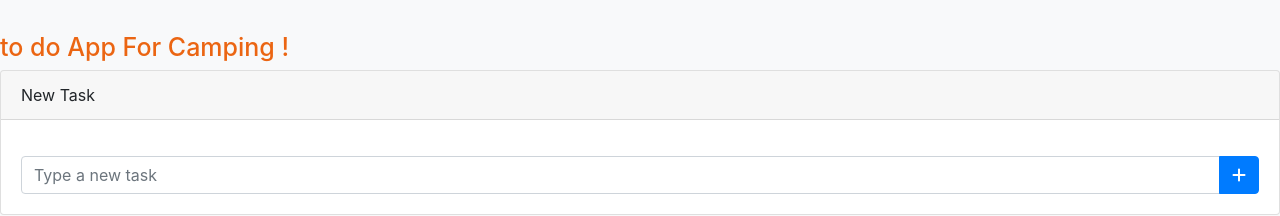
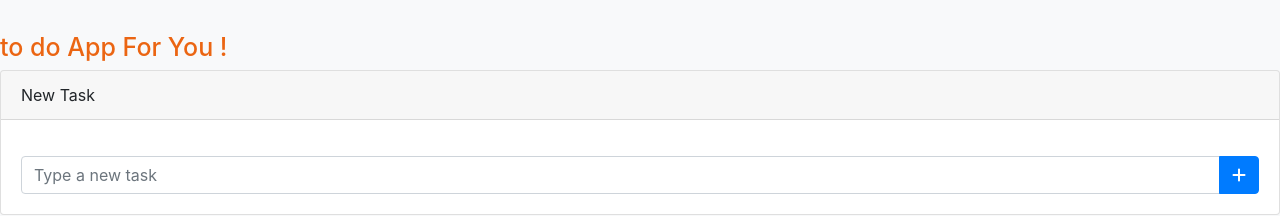
Before and after one commit to KYkadir/todoAppForHalloweenCamping, a plain HTML site: page index.html in a window 1280 px wide. Shown: the top 216 px of the page. Drawn offline with nearby package versions, Linux system fonts and the light colour scheme.

Commit message:
index.html last change

```diff
--- a/index.html
+++ b/index.html
@@ -13,7 +13,7 @@
     </head>
 <body>
     <div class="container p-3"></div>
-        <h1 class="app-title" id="header">to do App For Camping ! </h1>
+        <h1 class="app-title" id="header">to do App For You ! </h1>
          <div class="card">
             <div class="card-header">
                 New Task
```
